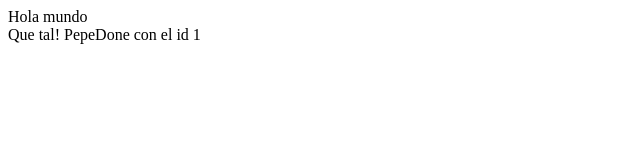
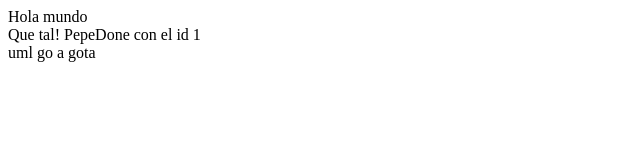
Before and after one commit to Oscar-CR09/proyectoreact, a React (Vite) app in the folder vite-project/: page / in a window 1280 px wide. Shown: the top 160 px of the page, without its empty margins (0-640 px from the left). Built offline with nearby package versions, Linux system fonts and the light colour scheme.

Commit message:
componentes por defectos

```diff
--- a/vite-project/src/components/HelloWorld.jsx
+++ b/vite-project/src/components/HelloWorld.jsx
@@ -1,7 +1,7 @@
 import { Fragment } from "react";
 import  PropTypes  from 'prop-types';
 
-export const HelloWorld = ( {user, id, title } ) => {
+export const HelloWorld = ( {user, id, title, book } ) => {
 
     console.log(title)
     //const name ='pepe';
@@ -12,6 +12,7 @@ export const HelloWorld = ( {user, id, title } ) => {
 
             <div> { title } </div>
             <div> Que tal! { user.name }{user.lastName} con el id { id } </div>
+            <div>{book}</div>
 
 
         </Fragment>
@@ -25,3 +26,9 @@ HelloWorld.PropTypes = {
     id:PropTypes.number.isRequired,
     user:PropTypes.object
 }
+
+HelloWorld.defaultProps = {
+    title: 'Hola mundo por defecto!',
+    book: 'uml go a gota'
+
+}
```
